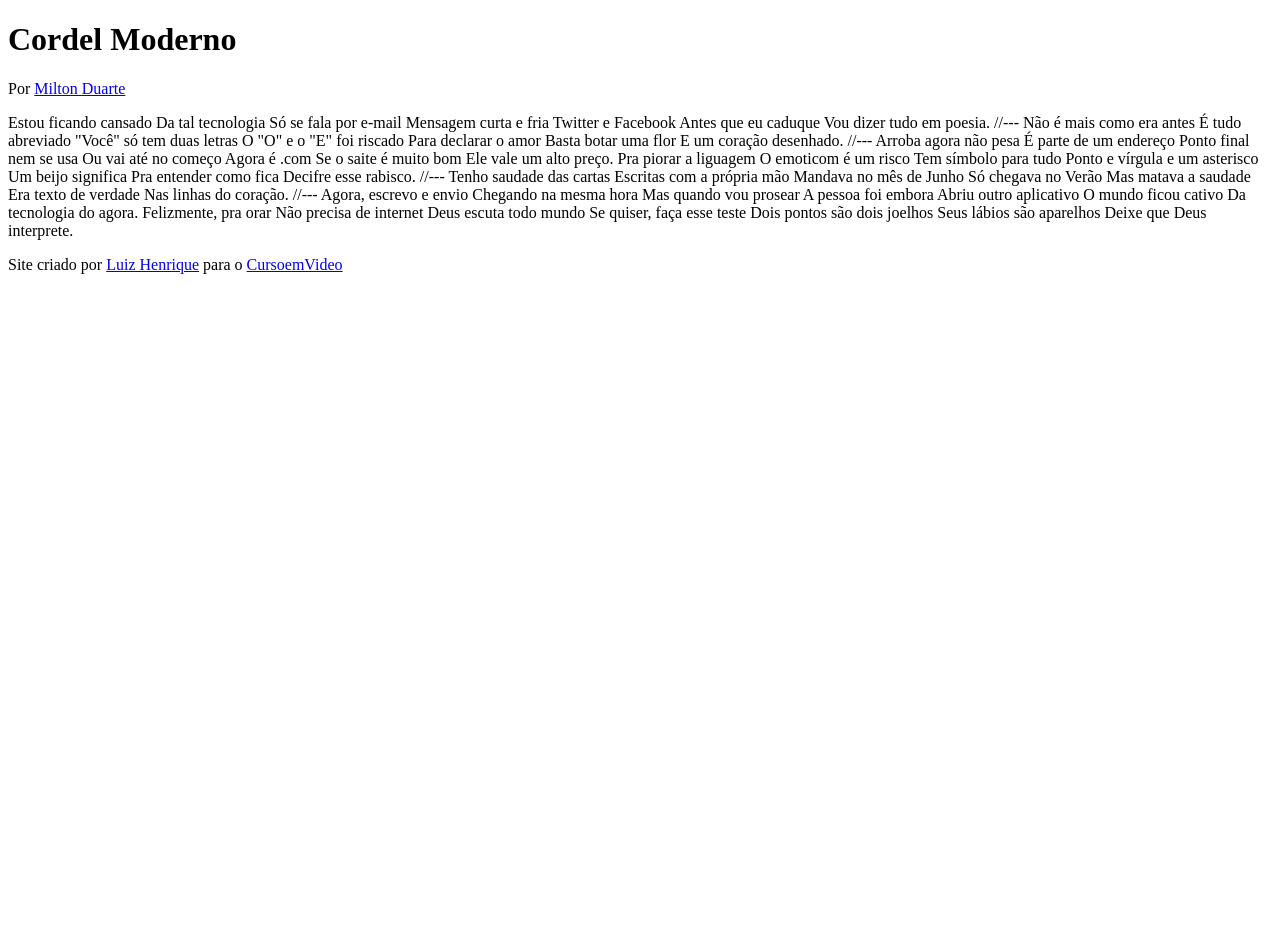
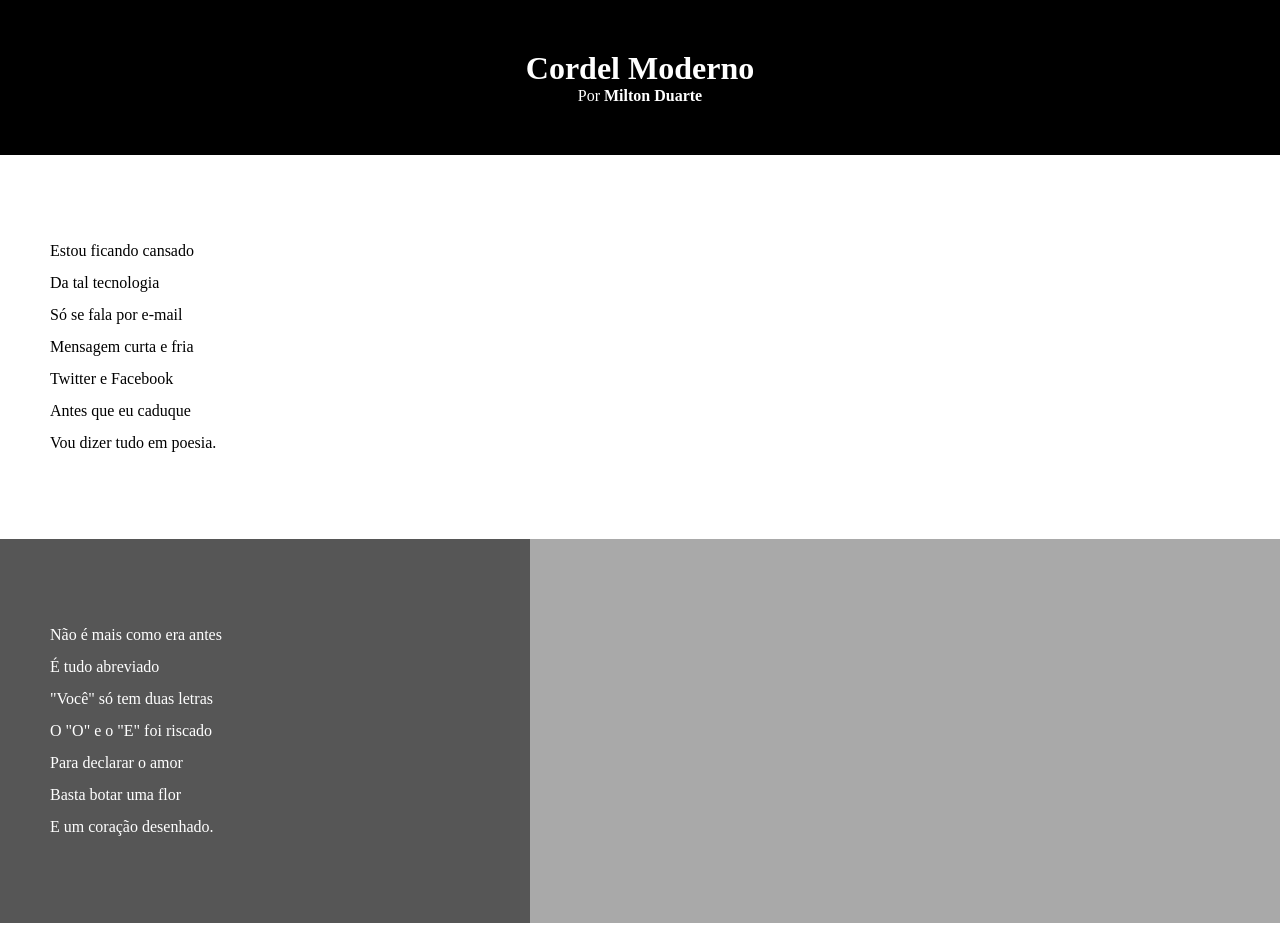
Before and after one commit to LuizHenrik3/HTML-CSS, a plain HTML site: page exercicios/d012/index.html in a window 1280 px wide. Shown: the top 952 px of the page. Before the commit the page ends 800 px from the top, so only its background shows below. Drawn offline with Linux system fonts and the light colour scheme.

Commit message:
atualizei os estilos de textos e blocos

```diff
--- /dev/null
+++ b/exercicios/d012/estilo/style.css
@@ -0,0 +1,71 @@
+@charset "UTF-8";
+
+* {
+    margin: 0%;
+    padding: 0%;
+}
+
+html, body {
+    min-height: 100vh;
+    background-color: darkgray;
+}
+
+header {
+    background-color: black;
+    color: white;
+    text-align: center;
+}
+
+header > h1 {
+    padding-top: 50px;
+    text-transform: small-caps;
+
+}
+
+header {
+    padding-bottom: 50px;
+}
+
+a {
+    color: white;
+    text-decoration: none;
+    font-weight: bolder;
+
+}
+
+a:hover {
+    text-decoration: underline;
+
+}
+
+section {
+    padding: 10vh;
+    padding-bottom: 10vh;
+    line-height: 2em;
+    padding-left: 50px;
+}
+
+section.normal {
+    background-color: white;
+    color: black;
+
+}
+
+section.imagem {
+    background-color: darkgray;
+    color: white;
+}
+
+section.imagem{
+    background-color: rgba(0, 0, 0, 0.493);
+    width: 400px;
+}
+
+footer {
+    background-color: black;
+    color: white;
+    text-align: center;
+    padding: 10px;
+
+
+}
--- a/exercicios/d012/index.html
+++ b/exercicios/d012/index.html
@@ -5,79 +5,97 @@
     <meta http-equiv="X-UA-Compatible" content="IE=edge">
     <meta name="viewport" content="width=device-width, initial-scale=1.0">
     <title>Cordel Moderno</title>
+    <link rel="stylesheet" href="estilo/style.css">
 </head>
 <body>
     <header>
         <h1>Cordel Moderno</h1>
         <p>
-            Por <a href="https://www.recantodasletras.com.br/poesias/3186743" target="">Milton Duarte</a>
+            Por <a href="https://www.recantodasletras.com.br/poesias/3186743" target="_blank">Milton Duarte</a>
 
         </p>
     </header>
 
-    Estou ficando cansado
-    Da tal tecnologia
-    Só se fala por e-mail
-    Mensagem curta e fria
-    Twitter e Facebook
-    Antes que eu caduque
-    Vou dizer tudo em poesia.
+    <section class="normal">
+        <p>
+            Estou ficando cansado<br>
+            Da tal tecnologia<br>
+            Só se fala por e-mail<br>
+            Mensagem curta e fria<br>
+            Twitter e Facebook<br>
+            Antes que eu caduque<br>
+            Vou dizer tudo em poesia.<br>
+        </p>
+    </section>
 
-    //---
 
-    Não é mais como era antes
-    É tudo abreviado
-    "Você" só tem duas letras
-    O "O" e o "E" foi riscado
-    Para declarar o amor
-    Basta botar uma flor
-    E um coração desenhado.
+    <section class="imagem">
+        <p>
+            Não é mais como era antes<br>
+            É tudo abreviado<br>
+            "Você" só tem duas letras<br>
+            O "O" e o "E" foi riscado<br>
+            Para declarar o amor<br>
+            Basta botar uma flor<br>
+            E um coração desenhado.<br>
+        </p>
+    </section>
 
-    //---
 
-    Arroba agora não pesa
-    É parte de um endereço
-    Ponto final nem se usa
-    Ou vai até no começo
-    Agora é .com
-    Se o saite é muito bom
-    Ele vale um alto preço.
 
-    Pra piorar a liguagem
-    O emoticom é um risco
-    Tem símbolo para tudo
-    Ponto e vírgula e um asterisco
-    Um beijo significa
-    Pra entender como fica
-    Decifre esse rabisco.
+    <section class="normal">
+        <p>
+            Arroba agora não pesa<br>
+            É parte de um endereço<br>
+            Ponto final nem se usa<br>
+            Ou vai até no começo<br>
+            Agora é .com<br>
+            Se o saite é muito bom<br>
+            Ele vale um alto preço.<br>
+            Pra piorar a liguagem<br>
+            O emoticom é um risco<br>
+            Tem símbolo para tudo<br>
+            Ponto e vírgula e um asterisco<br>
+            Um beijo significa<br>
+            Pra entender como fica<br>
+            Decifre esse rabisco.<br>
+        </p>
+    </section>
 
-    //---
 
-    Tenho saudade das cartas
-    Escritas com a própria mão
-    Mandava no mês de Junho
-    Só chegava no Verão
-    Mas matava a saudade
-    Era texto de verdade
-    Nas linhas do coração.
 
-    //---
+    <section class="imagem">
+        <p>
+            Tenho saudade das cartas <br>
+            Escritas com a própria mão <br>
+            Mandava no mês de Junho <br>
+            Só chegava no Verão <br>
+            Mas matava a saudade <br>
+            Era texto de verdade <br>
+            Nas linhas do coração. <br>
+        </p>
+    </section>
 
-    Agora, escrevo e envio
-    Chegando na mesma hora
-    Mas quando vou prosear
-    A pessoa foi embora
-    Abriu outro aplicativo
-    O mundo ficou cativo
-    Da tecnologia do agora.
 
-    Felizmente, pra orar
-    Não precisa de internet
-    Deus escuta todo mundo
-    Se quiser, faça esse teste
-    Dois pontos são dois joelhos
-    Seus lábios são aparelhos
-    Deixe que Deus interprete.
+
+    <section class="normal">
+        <p>
+            Agora, escrevo e envio<br>
+            Chegando na mesma hora<br>
+            Mas quando vou prosear<br>
+            A pessoa foi embora<br>
+            Abriu outro aplicativo<br>
+            O mundo ficou cativo<br>
+            Da tecnologia do agora.<br>
+            Felizmente, pra orar<br>
+            Não precisa de internet<br>
+            Deus escuta todo mundo<br>
+            Se quiser, faça esse teste<br>
+            Dois pontos são dois joelhos<br>
+            Seus lábios são aparelhos<br>
+            Deixe que Deus interprete.<br>
+        </p>
+    </section>
 
     <footer>
         <p>Site criado por <a href="https://github.com/LuizHenrik3" target="_blank">Luiz Henrique</a> para o <a href="https://www.cursoemvideo.com" target="_blank">CursoemVideo</a></p>
```
